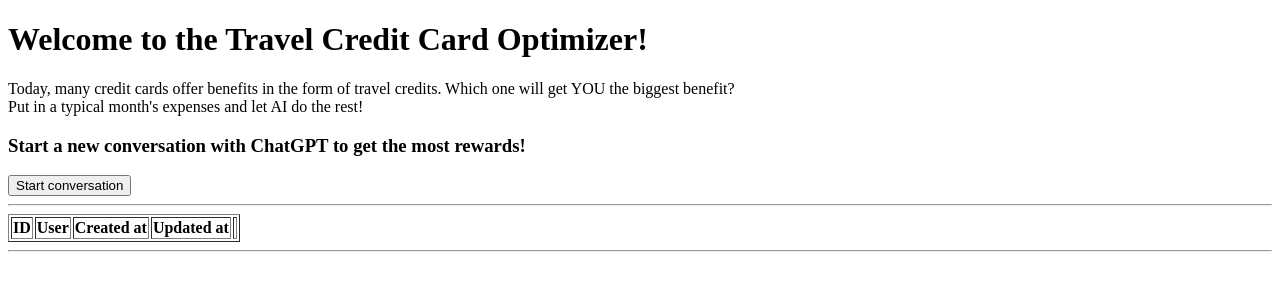
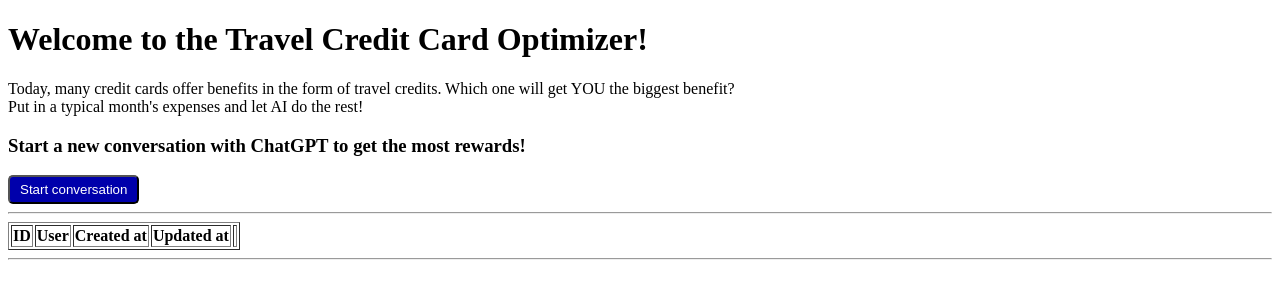
Before and after one commit to nikhilkanthi-creator/appdevfinal, a Rails app: page / in a window 1280 px wide. Shown: the part 26-326 px from the top of the page. Run offline with Rails 7, Linux system fonts and the light colour scheme; data that the repository does not hold is empty.

Commit message:
First CSS styling

```diff
--- a/app/views/conversations/index.html.erb
+++ b/app/views/conversations/index.html.erb
@@ -16,9 +16,8 @@
     </h2>
 
     <form action="/insert_conversation" method="post">
-      <button>
-        Start conversation
-      </button>
+    <button class="fancy-button">Start conversation
+    </button>
     </form>
   </div>
 </div>
--- a/app/views/layouts/application.html.erb
+++ b/app/views/layouts/application.html.erb
@@ -11,6 +11,8 @@
     <style>
        body {padding-bottom: 300px;}
     </style>
+
+    <link rel="stylesheet" href="/css/my_styles.css">
   </head>
 <nav>
   <a href="/">Homepage</a> |
--- /dev/null
+++ b/public/css/my_styles.css
@@ -0,0 +1,21 @@
+  .fancy-button {
+    background-color: blue;
+    color: white;
+    padding-top: 5px;
+    padding-bottom: 5px;
+    padding-left: 10px;
+    padding-right: 10px;
+    border-radius: 5px;
+
+    box-shadow: 2px -1px 66px 39px rgba(0, 0, 0, 0.33) inset;
+    -webkit-box-shadow: 2px -1px 66px 39px rgba(0, 0, 0, 0.33) inset;
+    -moz-box-shadow: 2px -1px 66px 39px rgba(0, 0, 0, 0.33) inset;
+  }
+
+  .fancy-button:hover {
+    background-color: darkblue;
+  }
+
+  .fancy-button:active {
+    background-color: blue;
+  }
```
